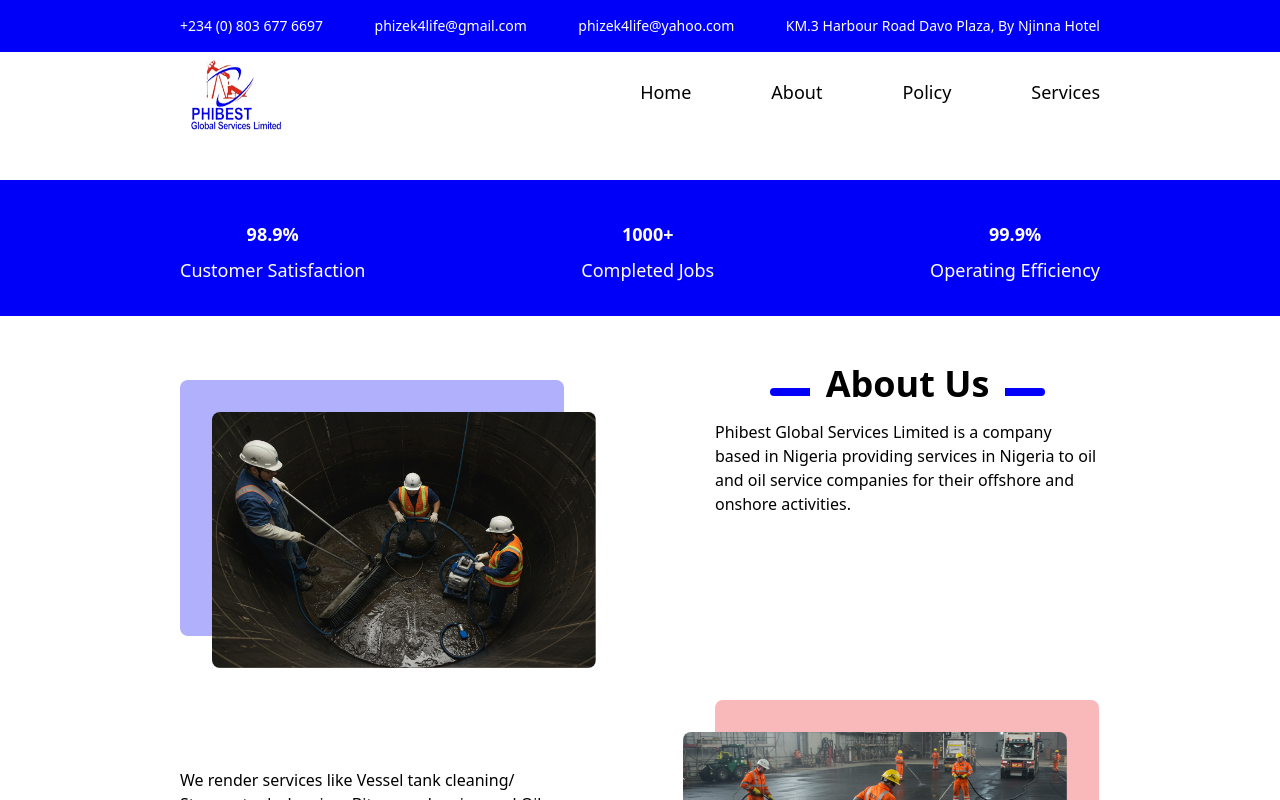
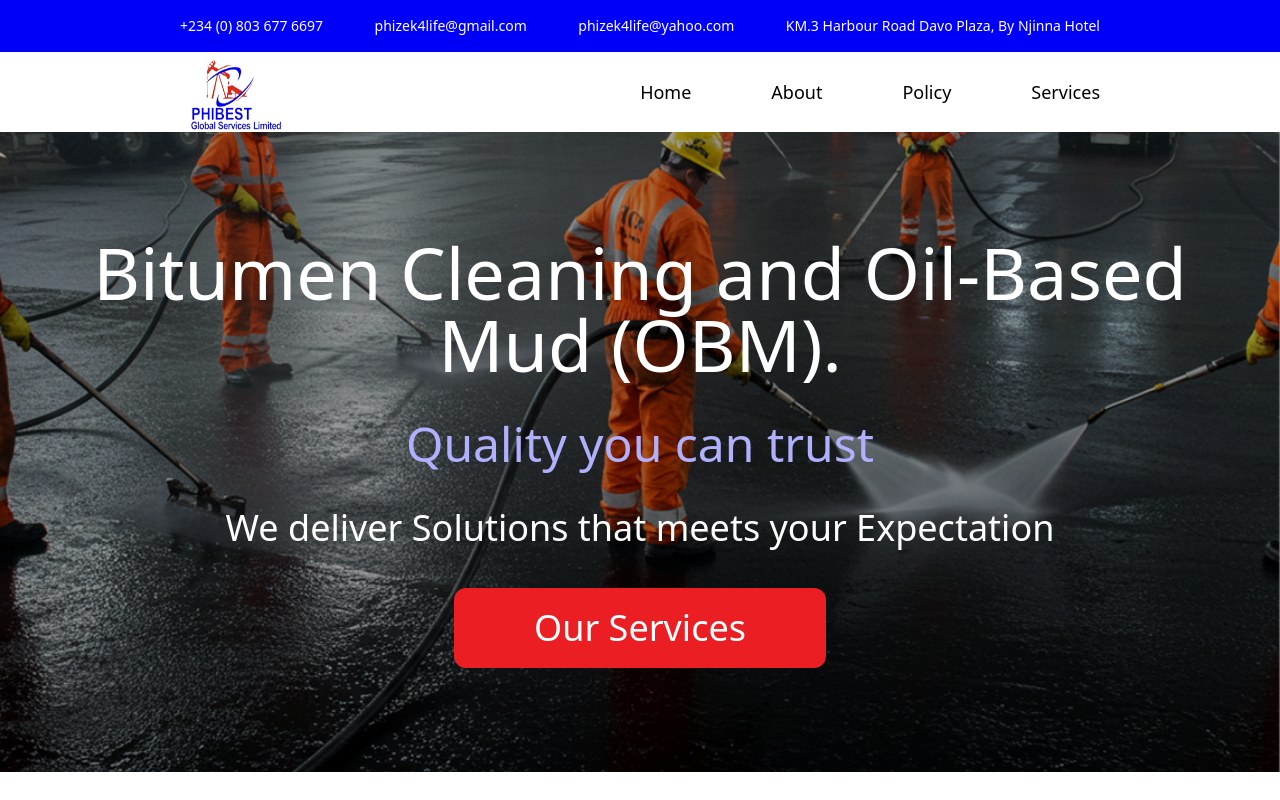
Before and after one commit to Anitaukah/phibest-global, a React (Vite) app: page / in a window 1280 px wide. Shown: the top 800 px of the page. Built offline with nearby package versions, Linux system fonts and the light colour scheme.

Commit message:
feature: add hero section

```diff
--- a/src/App.jsx
+++ b/src/App.jsx
@@ -2,18 +2,18 @@
 import "./App.css";
 import Navheader from "./components/Navheader";
 import Navbar from "./components/Navbar";
-import Hello from "./components/Hero";
+import Hero from "./components/Hero";
 import MetricsSection from "./components/MetricsSection";
 import About from "./components/About";
 import Policy from "./components/Policy";
 import Services from "./components/Services";
-import Footer from "./components/footer";
+import Footer from "./components/Footer";
 function App() {
   return (
     <div>
       <Navheader />
       <Navbar />
-			<Hello />
+      <Hero />
       <MetricsSection />
       <About />
       <Policy />
--- a/src/components/Hero.jsx
+++ b/src/components/Hero.jsx
@@ -1,9 +1,29 @@
 /** @format */
 
 import React from "react";
+import bg from "../assets/Images/image-2.png";
 
 const Hero = () => {
-	return <div></div>;
+  return (
+    <section className="relative overflow-hidden text-white bg-black/35">
+      <img
+        src={bg}
+        alt="bg"
+        className="absolute top-0 left-0 w-full h-full object-cover -z-10"
+      />
+      <div className="h-[80vh] flex flex-col justify-center items-center gap-10 text-center w-full max-w-6xl mx-auto">
+        <h1 className="text-7xl">Bitumen Cleaning and Oil-Based Mud (OBM).</h1>
+        <h3 className="text-5xl text-[#b0b0fd]">Quality you can trust</h3>
+        <p className="text-4xl">
+          We deliver Solutions that meets your Expectation
+        </p>
+
+        <button className="bg-[#eb1e23] text-white p-5 px-20 text-4xl rounded-xl w-max">
+          Our Services
+        </button>
+      </div>
+    </section>
+  );
 };
 
 export default Hero;
```
Lines whose indentation alone changed are shown as unchanged.
